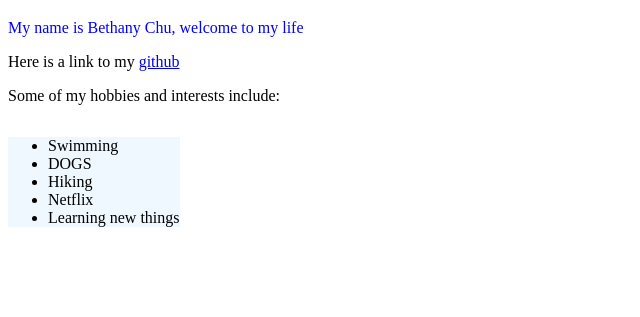
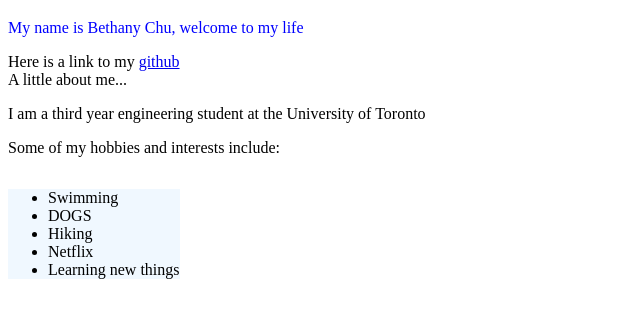
Before and after one commit to bethany-c/web-development, a plain HTML site: page site/mypage.html in a window 1280 px wide. Shown: the part 61-378 px from the top of the page, without its empty margins (0-640 px from the left). Drawn offline with Linux system fonts and the light colour scheme.

Commit message:
Update mypage.html

```diff
--- a/site/mypage.html
+++ b/site/mypage.html
@@ -9,8 +9,8 @@
         color:blue;
     }
     .style2 {
-      color: purple;
-  }
+        color:purple;
+    }
     ul{
         background-color: AliceBlue;
         float: left;
@@ -23,6 +23,8 @@
     <p class=style1> My name is Bethany Chu, welcome to my life </p>
     <span>Here is a link to my </span>
     <a href="http://github.com/bethany-c" target=_"blank">github</a>
+    <div> A little about me... </div>
+    <p> I am a third year engineering student at the University of Toronto</p>
 
     <p> Some of my hobbies and interests include:</p>
     <ul>
```
